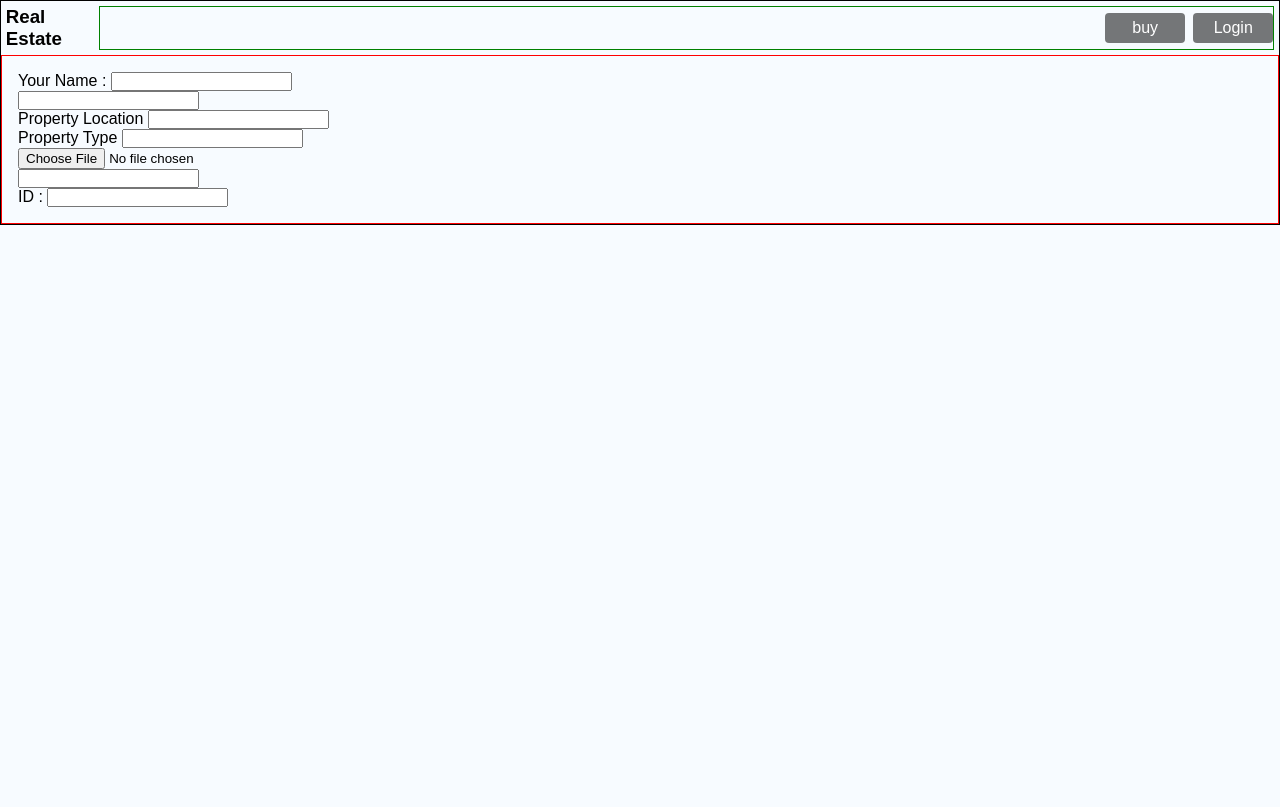
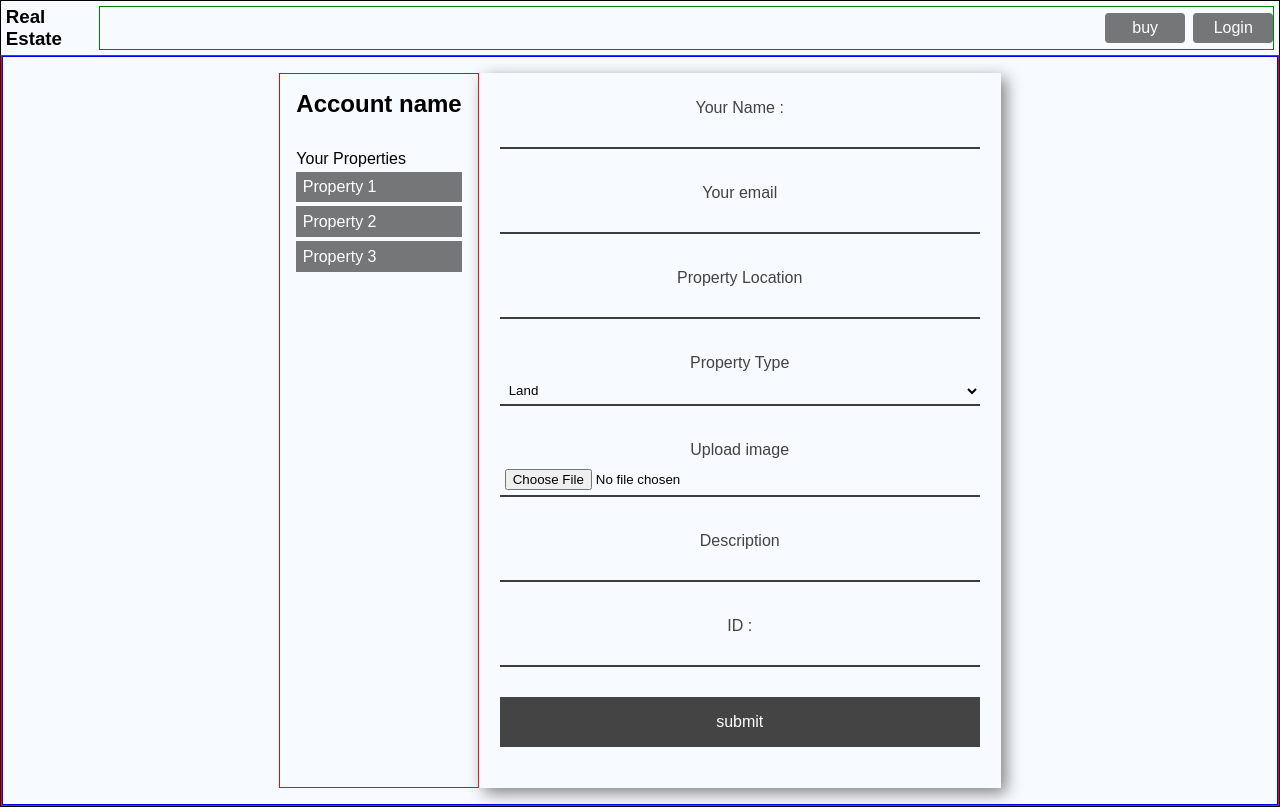
Before and after one commit to yashshelkegit/capstone-buyer, a plain HTML site: page index.html in a window 1280 px wide. Both pictures are taken after a click on the element "sell". Drawn offline with Linux system fonts and the light colour scheme.

Commit message:
form made for seller

```diff
--- a/index.css
+++ b/index.css
@@ -110,12 +110,12 @@ body{
 }
 .add-plus{
     position: absolute;
-    font-size: 3rem;
+    font-size: 2.1rem;
+    padding: 1.1rem;
     background: rgb(63, 57, 63);
     color: white;
     text-align: center;
     border-radius: 50%;
-    width: 3.5rem;
     cursor: pointer;
     right: 5%;
     bottom: 10%;
@@ -187,5 +187,61 @@ body{
 }
 .add-parent{
     border: 1px solid red;
+    /* padding: 1rem; */
+    display: none;
+}
+.form{
+    border: 1px solid blue;
+    display: flex;
+    justify-content: center;
     padding: 1rem;
 }
+.main-form{
+    /* border: 1px solid blue; */
+    padding: 1rem;
+    box-shadow: 5px 5px 15px gray;
+}
+.inp{
+    /* border: 1px solid yellow; */
+    margin-bottom: 20px;
+    padding: 5px;
+    transition: .4s;
+}
+.inp:hover{
+    box-shadow: 5px 5px 15px gray;
+}
+.select{
+    width: 30rem;
+    padding: 5px;
+    border: none;
+    background: transparent;
+    border-bottom: 2px solid rgb(61, 61, 61);
+}
+.main-form label{
+    color: rgb(66, 66, 66);
+    /* border: 1px solid red; */
+    width: 30rem;
+    text-align: center;
+    display: block;
+    padding: 5px;
+}
+.main-form input{
+    display: block;
+    width: 30rem;
+    padding: 5px;
+    border: none;
+    border-bottom: 2px solid rgb(61, 61, 61);
+    background: transparent;
+}
+
+.acc{
+    margin-bottom: 2rem;
+}
+
+.add-btn .btn{
+    border: none;
+    background: rgb(68, 68, 68);
+    padding: 1rem;
+    color: white;
+    font-size: 1rem;
+}
--- a/index.html
+++ b/index.html
@@ -6,6 +6,7 @@
     <meta name="viewport" content="width=device-width, initial-scale=1.0">
     <link rel="stylesheet" href="index.css">
     <script src="index.js" defer></script>
+    <link rel="stylesheet" href="https://cdnjs.cloudflare.com/ajax/libs/font-awesome/4.7.0/css/font-awesome.min.css">
     <title>Filter Project</title>
 </head>
 <body>
@@ -64,43 +65,67 @@
                         recently with desktop publishing software like Aldus PageMaker including versions of Lorem Ipsum.
                     </p>
                     <button class="modal-contact-btn" data-contact="yash@gmail.com">Contact</button>
+                    <button class="modal-contact-btn" data-cart="">Add to Cart</button>
 
                 </div>
             </div>
         </div>
-        <div class="add-plus">+</div>
+        <div class="add-plus"><i class="fa fa-shopping-cart"></i></div>
     </article>
 
     <article class="add-parent">
+
         <div class="form">
-            <form action="">
-                <div class="name">
+            <section class="sidebar">
+                <div class="acc">
+                    <h2>Account name</h2>
+                </div>
+                <div class="property-list">
+                    <div class="head">Your Properties</div>
+                    <ul class="property-lists">
+                        <li class="list">Property 1</li>
+                        <li class="list">Property 2</li>
+                        <li class="list">Property 3</li>
+                    </ul>
+                </div>
+            </section>
+            <form action="" class="main-form">
+                <div class="name inp">
                     <label for="nm">Your Name :</label>
                     <input type="text" name="" id="nm">
                 </div>
-                <div class="email">
-                    <label for="email"></label>
+                <div class="email inp">
+                    <label for="email">Your email</label>
                     <input type="email" name="" id="email">
                 </div>
-                <div class="address">
+                <div class="address inp">
                     <label for="add">Property Location</label>
                     <input type="text" name="" id="add">
                 </div>
-                <div class="type">
+                <div class="type inp">
                     <label for="type">Property Type</label>
-                    <input type="text" name="" id="type">
+                    <select name="" id="" class="select">
+                        <option value="">Land</option>
+                        <option value="">House</option>
+                        <option value="">Flat</option>
+                        <option value="">Shop</option>
+                        <option value="">Other</option>
+                    </select>
                 </div>
-                <div class="file">
-                    <label for="file"></label>
+                <div class="file inp">
+                    <label for="file">Upload image</label>
                     <input type="file" name="" id="file">
                 </div>
-                <div class="desc">
-                    <label for="desc"></label>
+                <div class="desc inp">
+                    <label for="desc">Description</label>
                     <input type="text" name="" id="desc">
                 </div>
-                <div class="id">
+                <div class="id inp">
                     <label for="id">ID :</label>
                     <input type="text" name="" id="id">
+                </div>
+                <div class="add-btn inp">
+                    <input type="submit" name="" id="" value="submit" class="btn">
                 </div>
             </form>
         </div>
```
